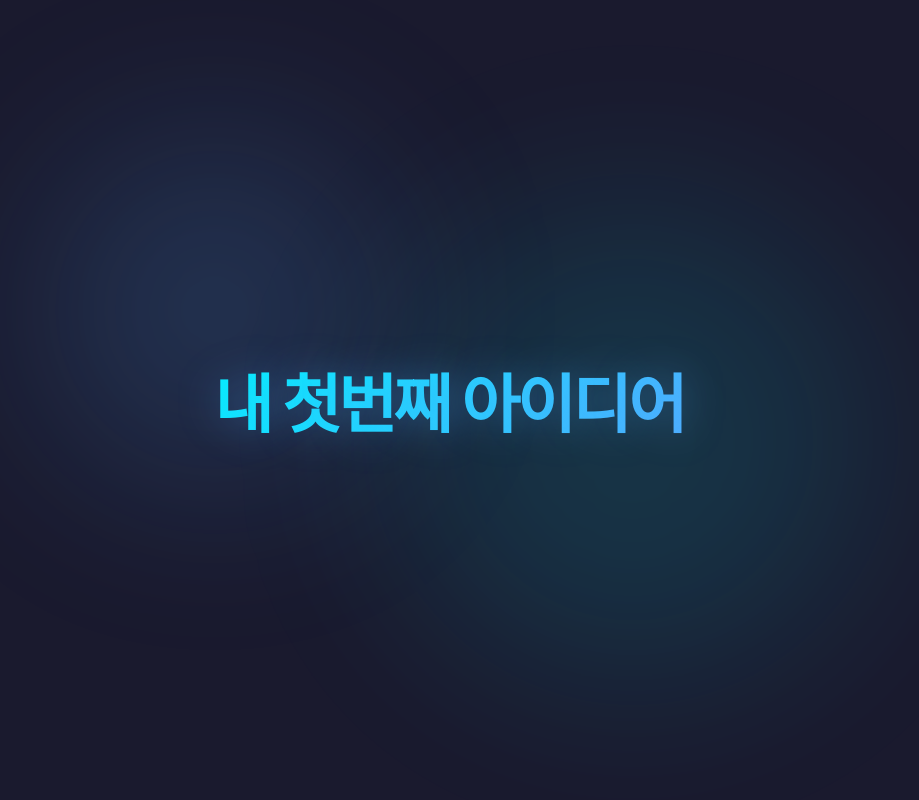
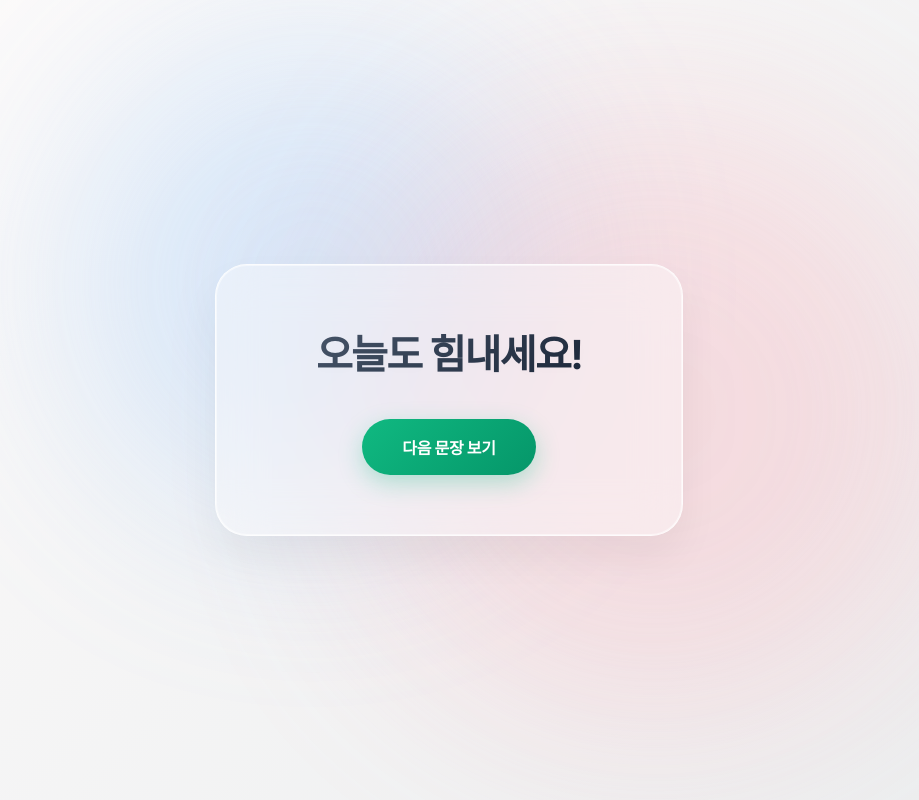
Before and after one commit to nayh01/odyssey-test-001, a plain HTML site: page index.html in a window 1280 px wide. Shown: the whole page, without its empty margins (191-1110 px from the left). Drawn offline with Linux system fonts and the light colour scheme.

Commit message:
UI 디자인 개선 및 다이내믹 컬러 버튼 상호작용 추가

```diff
--- a/index.html
+++ b/index.html
@@ -1,9 +1,10 @@
 <!DOCTYPE html>
 <html lang="ko">
+
 <head>
     <meta charset="UTF-8">
     <meta name="viewport" content="width=device-width, initial-scale=1.0">
-    <title>내 첫번째 아이디어</title>
+    <title>오늘도 힘내세요!</title>
     <style>
         body {
             margin: 0;
@@ -12,9 +13,9 @@
             display: flex;
             justify-content: center;
             align-items: center;
-            background-color: #1a1a2e; /* Dark premium background */
-            font-family: 'Inter', -apple-system, BlinkMacSystemFont, 'Segoe UI', Roboto, Helvetica, Arial, sans-serif, 'Apple Color Emoji', 'Segoe UI Emoji', 'Segoe UI Symbol';
-            color: #ffffff;
+            background: linear-gradient(135deg, #fdfbfb 0%, #ebedee 100%);
+            font-family: 'Inter', -apple-system, BlinkMacSystemFont, 'Segoe UI', Roboto, Helvetica, Arial, sans-serif;
+            color: #334155;
             overflow: hidden;
         }
 
@@ -22,48 +23,126 @@
             text-align: center;
             position: relative;
             z-index: 10;
-        }
-
-        h1 {
-            font-size: 4rem;
-            font-weight: 700;
-            letter-spacing: -0.05em;
-            margin: 0;
-            background: linear-gradient(135deg, #00f2fe 0%, #4facfe 100%);
-            -webkit-background-clip: text;
-            -webkit-text-fill-color: transparent;
-            text-shadow: 0 0 40px rgba(79, 172, 254, 0.4);
-            animation: float 6s ease-in-out infinite, fadeIn 2s cubic-bezier(0.16, 1, 0.3, 1) forwards;
+            background: rgba(255, 255, 255, 0.4);
+            backdrop-filter: blur(24px);
+            -webkit-backdrop-filter: blur(24px);
+            border: 1px solid rgba(255, 255, 255, 0.8);
+            border-radius: 32px;
+            padding: 60px 100px;
+            box-shadow:
+                0 20px 40px rgba(0, 0, 0, 0.05),
+                inset 0 0 0 1px rgba(255, 255, 255, 0.5);
+            animation: fadeIn 1.2s cubic-bezier(0.16, 1, 0.3, 1) forwards;
             opacity: 0;
             transform: translateY(30px);
         }
 
-        /* Decorative background elements for premium feel */
+        h1 {
+            font-size: 40px;
+            font-weight: 800;
+            letter-spacing: -0.04em;
+            margin: 0;
+            background: linear-gradient(135deg, #475569 0%, #1e293b 100%);
+            -webkit-background-clip: text;
+            background-clip: text;
+            -webkit-text-fill-color: transparent;
+            text-shadow: 0 2px 10px rgba(0, 0, 0, 0.02);
+            animation: float 6s ease-in-out infinite;
+            transition: opacity 0.4s ease-in-out;
+        }
+
+        .btn-next {
+            margin-top: 36px;
+            padding: 16px 40px;
+            font-size: 16px;
+            font-weight: 600;
+            letter-spacing: -0.02em;
+            color: var(--btn-color, #ffffff);
+            background: var(--btn-bg, linear-gradient(135deg, #10b981 0%, #059669 100%));
+            border: none;
+            border-radius: 999px;
+            cursor: pointer;
+            box-shadow: var(--btn-shadow, 0 8px 24px rgba(16, 185, 129, 0.3));
+            transition: all 0.3s cubic-bezier(0.16, 1, 0.3, 1);
+            font-family: inherit;
+        }
+
+        .btn-next:hover {
+            transform: translateY(-3px) scale(1.02);
+            box-shadow: var(--btn-shadow-hover, 0 12px 28px rgba(16, 185, 129, 0.5));
+            background: var(--btn-bg-hover, linear-gradient(135deg, #34d399 0%, #059669 100%));
+        }
+
+        .btn-next:active {
+            transform: translateY(1px) scale(0.98);
+            box-shadow: var(--btn-shadow-active, 0 4px 12px rgba(16, 185, 129, 0.3));
+        }
+
+        /* Color Themes for the Button */
+        .theme-green {
+            --btn-color: #ffffff;
+            --btn-bg: linear-gradient(135deg, #10b981 0%, #059669 100%);
+            --btn-bg-hover: linear-gradient(135deg, #34d399 0%, #059669 100%);
+            --btn-shadow: 0 8px 24px rgba(16, 185, 129, 0.3);
+            --btn-shadow-hover: 0 12px 28px rgba(16, 185, 129, 0.5);
+            --btn-shadow-active: 0 4px 12px rgba(16, 185, 129, 0.3);
+        }
+
+        .theme-blue {
+            --btn-color: #ffffff;
+            --btn-bg: linear-gradient(135deg, #3b82f6 0%, #1d4ed8 100%);
+            --btn-bg-hover: linear-gradient(135deg, #60a5fa 0%, #2563eb 100%);
+            --btn-shadow: 0 8px 24px rgba(59, 130, 246, 0.3);
+            --btn-shadow-hover: 0 12px 28px rgba(59, 130, 246, 0.5);
+            --btn-shadow-active: 0 4px 12px rgba(59, 130, 246, 0.3);
+        }
+
+        .theme-yellow {
+            --btn-color: #1a1a2e;
+            --btn-bg: linear-gradient(135deg, #fde047 0%, #eab308 100%);
+            --btn-bg-hover: linear-gradient(135deg, #fef08a 0%, #eab308 100%);
+            --btn-shadow: 0 8px 24px rgba(234, 179, 8, 0.3);
+            --btn-shadow-hover: 0 12px 28px rgba(234, 179, 8, 0.5);
+            --btn-shadow-active: 0 4px 12px rgba(234, 179, 8, 0.3);
+        }
+
+        .theme-orange {
+            --btn-color: #ffffff;
+            --btn-bg: linear-gradient(135deg, #f97316 0%, #ea580c 100%);
+            --btn-bg-hover: linear-gradient(135deg, #fb923c 0%, #ea580c 100%);
+            --btn-shadow: 0 8px 24px rgba(249, 115, 22, 0.3);
+            --btn-shadow-hover: 0 12px 28px rgba(249, 115, 22, 0.5);
+            --btn-shadow-active: 0 4px 12px rgba(249, 115, 22, 0.3);
+        }
+
+        /* Decorative background elements */
         .blob {
             position: absolute;
-            filter: blur(80px);
+            filter: blur(90px);
             z-index: 1;
             opacity: 0.5;
-            animation: pulse 8s alternate infinite;
+            animation: pulse 12s alternate infinite;
         }
 
         .blob-1 {
-            top: 20%;
+            top: 10%;
             left: 20%;
-            width: 300px;
-            height: 300px;
-            background: rgba(79, 172, 254, 0.3);
+            width: 450px;
+            height: 450px;
+            background: rgba(147, 197, 253, 0.5);
+            /* Soft blue */
             border-radius: 50%;
         }
 
         .blob-2 {
-            bottom: 20%;
-            right: 20%;
-            width: 400px;
-            height: 400px;
-            background: rgba(0, 242, 254, 0.2);
+            bottom: 10%;
+            right: 15%;
+            width: 550px;
+            height: 550px;
+            background: rgba(253, 164, 175, 0.4);
+            /* Soft rose */
             border-radius: 50%;
-            animation-delay: -4s;
+            animation-delay: -6s;
         }
 
         @keyframes fadeIn {
@@ -74,31 +153,79 @@
         }
 
         @keyframes float {
-            0% { transform: translateY(0px); }
-            50% { transform: translateY(-15px); }
-            100% { transform: translateY(0px); }
+            0% {
+                transform: translateY(0px);
+            }
+
+            50% {
+                transform: translateY(-8px);
+            }
+
+            100% {
+                transform: translateY(0px);
+            }
         }
 
         @keyframes pulse {
-            0% { transform: scale(1); opacity: 0.3; }
-            100% { transform: scale(1.2); opacity: 0.6; }
+            0% {
+                transform: scale(1) translate(0, 0);
+                opacity: 0.4;
+            }
+
+            100% {
+                transform: scale(1.1) translate(30px, -30px);
+                opacity: 0.7;
+            }
         }
 
         /* Responsive design */
         @media (max-width: 768px) {
+            .container {
+                padding: 40px 60px;
+            }
+
             h1 {
-                font-size: 2.5rem;
+                font-size: 32px;
             }
         }
     </style>
     <!-- Modern font from Google Fonts -->
     <link href="https://fonts.googleapis.com/css2?family=Inter:wght@400;700&display=swap" rel="stylesheet">
 </head>
+
 <body>
     <div class="blob blob-1"></div>
     <div class="blob blob-2"></div>
     <div class="container">
-        <h1>내 첫번째 아이디어</h1>
+        <h1 id="quote-text">오늘도 힘내세요!</h1>
+        <button id="next-btn" class="btn-next theme-green">다음 문장 보기</button>
     </div>
+
+    <script>
+        const quotes = [
+            { text: "오늘도 힘내세요!", theme: "theme-green" },
+            { text: "오늘도 해냈어요!", theme: "theme-blue" },
+            { text: "조금씩 나아지고 있어요.", theme: "theme-yellow" },
+            { text: "이대로 계속 가봅시다.", theme: "theme-orange" }
+        ];
+
+        const quoteElement = document.getElementById('quote-text');
+        const nextBtn = document.getElementById('next-btn');
+        let currentIndex = 0;
+
+        nextBtn.addEventListener('click', () => {
+            // 부드러운 전환을 위해 투명도를 0으로 만듦
+            quoteElement.style.opacity = 0;
+
+            // CSS transition 시간이 지난 후 텍스트를 변경하고 다시 나타나게 함
+            setTimeout(() => {
+                currentIndex = (currentIndex + 1) % quotes.length;
+                quoteElement.textContent = quotes[currentIndex].text;
+                nextBtn.className = "btn-next " + quotes[currentIndex].theme;
+                quoteElement.style.opacity = 1;
+            }, 400);
+        });
+    </script>
 </body>
+
 </html>
```
